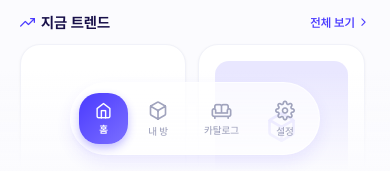
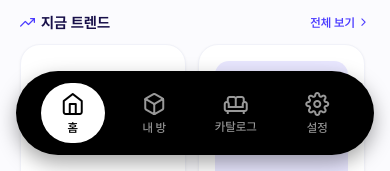
Before and after one commit to Room2scan/room2scan_app, a React Native app: screen / in a window 390 px wide. Shown: the part 673-844 px from the top of the page. Built offline with nearby package versions, Linux system fonts and the light colour scheme.

Commit message:
feat(nav): apply Figma design - black pill, white active tab, transparent inactive

```diff
--- a/src/components/Shared.tsx
+++ b/src/components/Shared.tsx
@@ -1,13 +1,10 @@
-import React, { useRef } from 'react';
+import React from 'react';
 import {
   View,
   TouchableOpacity,
   StyleSheet,
-  Animated,
-  Platform,
 } from 'react-native';
 import { Text } from './Typography';
-import { LinearGradient } from 'expo-linear-gradient';
 import { BlurView } from 'expo-blur';
 import { Feather } from '@expo/vector-icons';
 import { MaterialCommunityIcons } from '@expo/vector-icons';
@@ -76,59 +73,39 @@ export const BottomNav = ({
   onTabChange: (t: MainTab) => void;
 }) => {
   const insets = useSafeAreaInsets();
-  const bottomPad = Math.max(insets.bottom, 8) + 8;
 
   return (
     <View
-      style={[styles.bottomNavOuter, { paddingBottom: bottomPad }]}
+      style={[styles.navOuter, { paddingBottom: Math.max(insets.bottom, 8) + 8 }]}
       pointerEvents="box-none"
     >
-      <LinearGradient
-        colors={['rgba(251,251,254,0)', 'rgba(251,251,254,0.98)']}
-        style={StyleSheet.absoluteFillObject}
-        pointerEvents="none"
-      />
-      <View style={styles.bottomNavWrapper} pointerEvents="box-none">
-        <View style={styles.bottomNavInner}>
+      <View style={styles.navPill}>
         {NAV_TABS.map(tab => {
           const isActive = activeTab === tab.id;
-            const iconColor = isActive ? '#fff' : '#A0A3BD';
-            const iconSize = isActive ? 17 : 20;
+          const icon = tab.featherIcon
+            ? <Feather name={tab.featherIcon as any} size={24} color={isActive ? '#000' : 'rgba(255,255,255,0.6)'} />
+            : <MaterialCommunityIcons name={tab.mciIcon as any} size={24} color={isActive ? '#000' : 'rgba(255,255,255,0.6)'} />;
           return (
             <TouchableOpacity
               key={tab.id}
               onPress={() => onTabChange(tab.id)}
-                activeOpacity={0.8}
+              activeOpacity={0.75}
               style={styles.navTabBtn}
             >
               {isActive ? (
-                  <LinearGradient
-                    colors={['#4A3AFF', '#7B6FFF']}
-                    start={{ x: 0, y: 0 }}
-                    end={{ x: 1, y: 1 }}
-                    style={styles.navActivePill}
-                  >
-                    {tab.featherIcon ? (
-                      <Feather name={tab.featherIcon as any} size={iconSize} color={iconColor} />
+                <View style={styles.navActiveTab}>
+                  {icon}
+                  <Text style={styles.navActiveLabel}>{tab.label}</Text>
+                </View>
               ) : (
-                      <MaterialCommunityIcons name={tab.mciIcon as any} size={iconSize} color={iconColor} />
-                    )}
-                    <Text style={styles.navActiveLabel}>{tab.label}</Text>
-                  </LinearGradient>
-                ) : (
-                  <View style={styles.navInactiveItem}>
-                    {tab.featherIcon ? (
-                      <Feather name={tab.featherIcon as any} size={iconSize} color={iconColor} />
-                    ) : (
-                      <MaterialCommunityIcons name={tab.mciIcon as any} size={iconSize} color={iconColor} />
-                    )}
+                <View style={styles.navInactiveTab}>
+                  {icon}
                   <Text style={styles.navInactiveLabel}>{tab.label}</Text>
                 </View>
               )}
             </TouchableOpacity>
           );
         })}
-        </View>
       </View>
     </View>
   );
@@ -175,69 +152,55 @@ const styles = StyleSheet.create({
     fontSize: 14,
     fontWeight: '600',
   },
-  bottomNavOuter: {
+  navOuter: {
     position: 'absolute',
     bottom: 0,
     left: 0,
     right: 0,
     alignItems: 'center',
-    paddingTop: 12,
     zIndex: 20,
+    paddingHorizontal: 16,
   },
-  bottomNavWrapper: {
+  navPill: {
+    flexDirection: 'row',
+    alignItems: 'center',
+    justifyContent: 'space-between',
+    width: '100%',
+    backgroundColor: '#000',
+    borderRadius: 100,
+    paddingHorizontal: 16,
+    paddingVertical: 12,
+    shadowColor: '#000',
+    shadowOffset: { width: 0, height: 8 },
+    shadowOpacity: 0.35,
+    shadowRadius: 20,
+    elevation: 12,
+  },
+  navTabBtn: {
+    flex: 1,
     alignItems: 'center',
   },
-  bottomNavInner: {
-    flexDirection: 'row',
-    alignItems: 'center',
-    gap: 4,
-    paddingHorizontal: 8,
+  navActiveTab: {
+    backgroundColor: '#fff',
+    borderRadius: 100,
+    paddingHorizontal: 20,
     paddingVertical: 8,
-    borderRadius: 999,
-    backgroundColor: 'rgba(255,255,255,0.70)',
-    borderWidth: 1,
-    borderColor: 'rgba(255,255,255,0.72)',
-    shadowColor: '#4A3AFF',
-    shadowOffset: { width: 0, height: 8 },
-    shadowOpacity: 0.09,
-    shadowRadius: 16,
-    elevation: 6,
-  },
-  navTabBtn: {
-    borderRadius: 999,
-    alignItems: 'center',
-    justifyContent: 'center',
-  },
-  navActivePill: {
-    flexDirection: 'column',
     alignItems: 'center',
     gap: 3,
-    paddingHorizontal: 16,
-    paddingVertical: 8,
-    borderRadius: 20,
-    shadowColor: '#4A3AFF',
-    shadowOffset: { width: 0, height: 4 },
-    shadowOpacity: 0.32,
-    shadowRadius: 8,
-    elevation: 4,
   },
   navActiveLabel: {
-    color: '#fff',
-    fontWeight: '700',
-    fontSize: 10,
+    color: '#000',
+    fontWeight: '600',
+    fontSize: 12,
   },
-  navInactiveItem: {
-    flexDirection: 'column',
+  navInactiveTab: {
     alignItems: 'center',
-    justifyContent: 'center',
+    paddingVertical: 4,
     gap: 3,
-    paddingHorizontal: 16,
-    paddingVertical: 8,
-    minWidth: 52,
   },
   navInactiveLabel: {
-    color: '#A0A3BD',
+    color: 'rgba(255,255,255,0.6)',
     fontWeight: '500',
-    fontSize: 10,
+    fontSize: 12,
   },
 });
```
Lines whose indentation alone changed are shown as unchanged.
